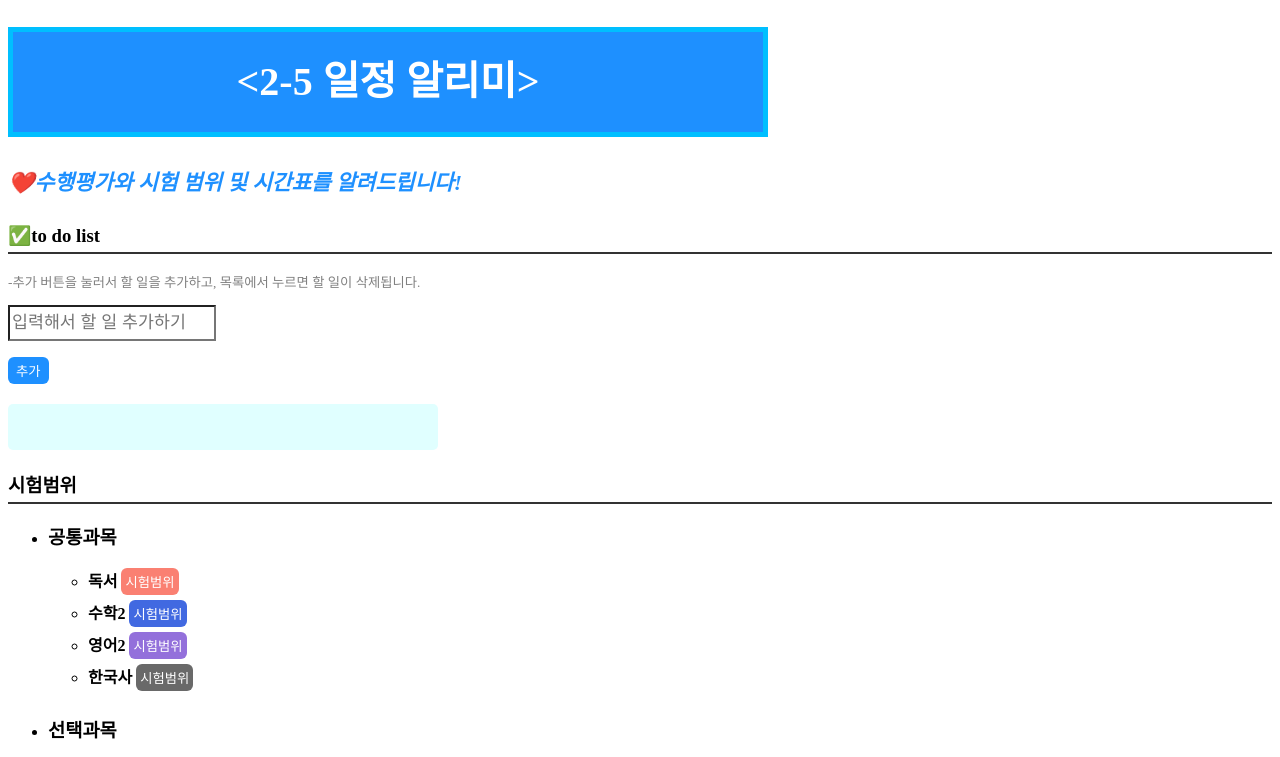
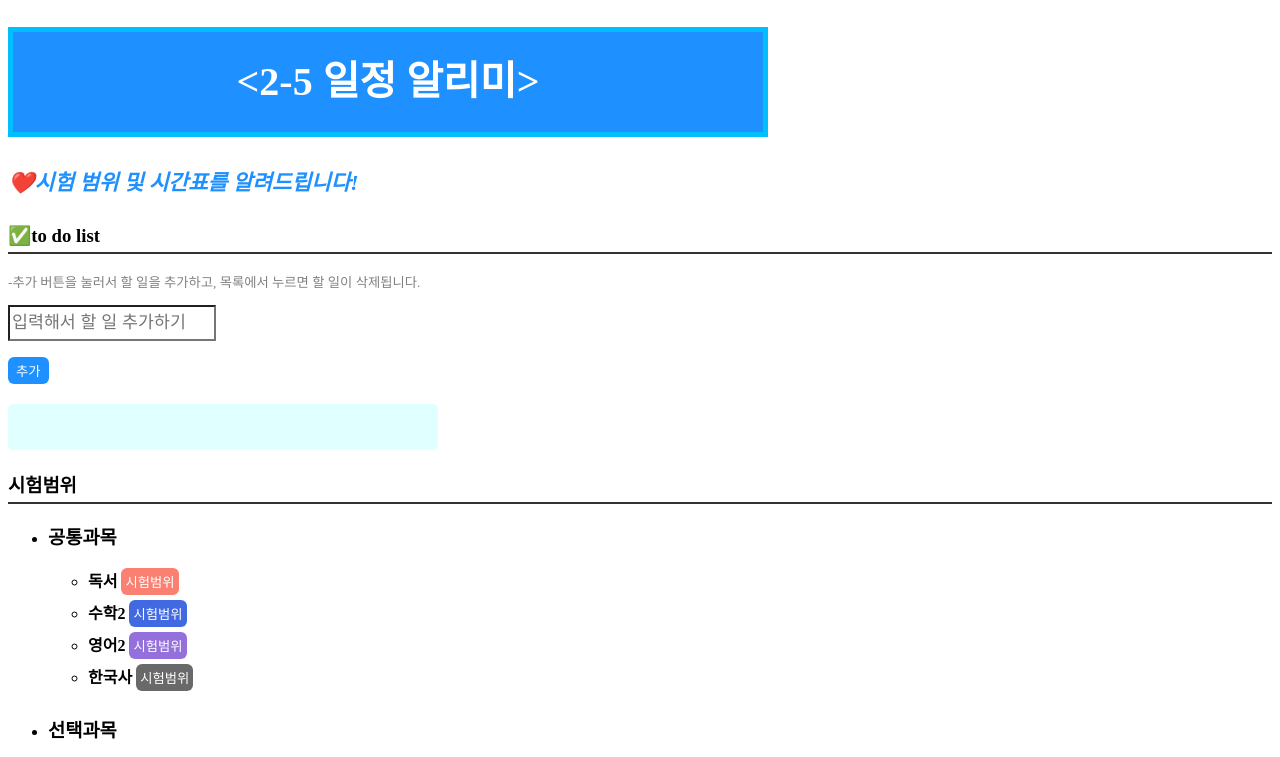
Before and after one commit to BecauseitsU/Programing, a plain HTML site: page work.html in a window 1280 px wide. Shown: the top 757 px of the page. Drawn offline with Linux system fonts and the light colour scheme.

Commit message:
Update work.html

```diff
--- a/work.html
+++ b/work.html
@@ -77,7 +77,7 @@
 </head>
 <body>
     <h1 class="text2"> <2-5 일정 알리미> </h1>
-    <h4 style="color:dodgerblue; font-size : 16pt "><i> ❤️수행평가와 시험 범위 및 시간표를 알려드립니다!</i> </h4>
+    <h4 style="color:dodgerblue; font-size : 16pt "><i> ❤️시험 범위 및 시간표를 알려드립니다!</i> </h4>
    <h3 class="section-title">✅to do list</h3>
 
     <p style="font-size : 10pt ; color : Gray ">-추가 버튼을 눌러서 할 일을 추가하고, 목록에서 누르면 할 일이 삭제됩니다. </p>
```
